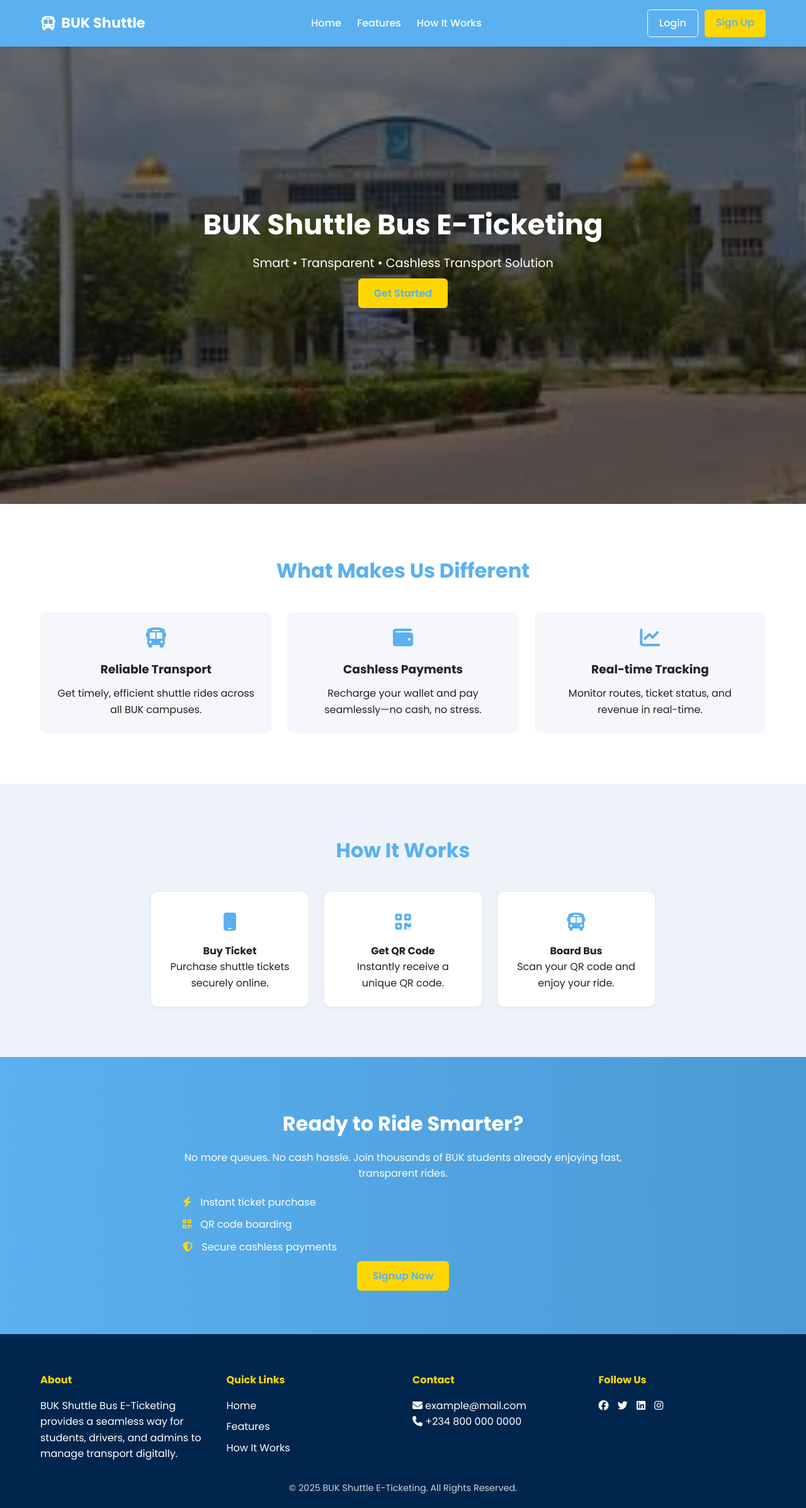
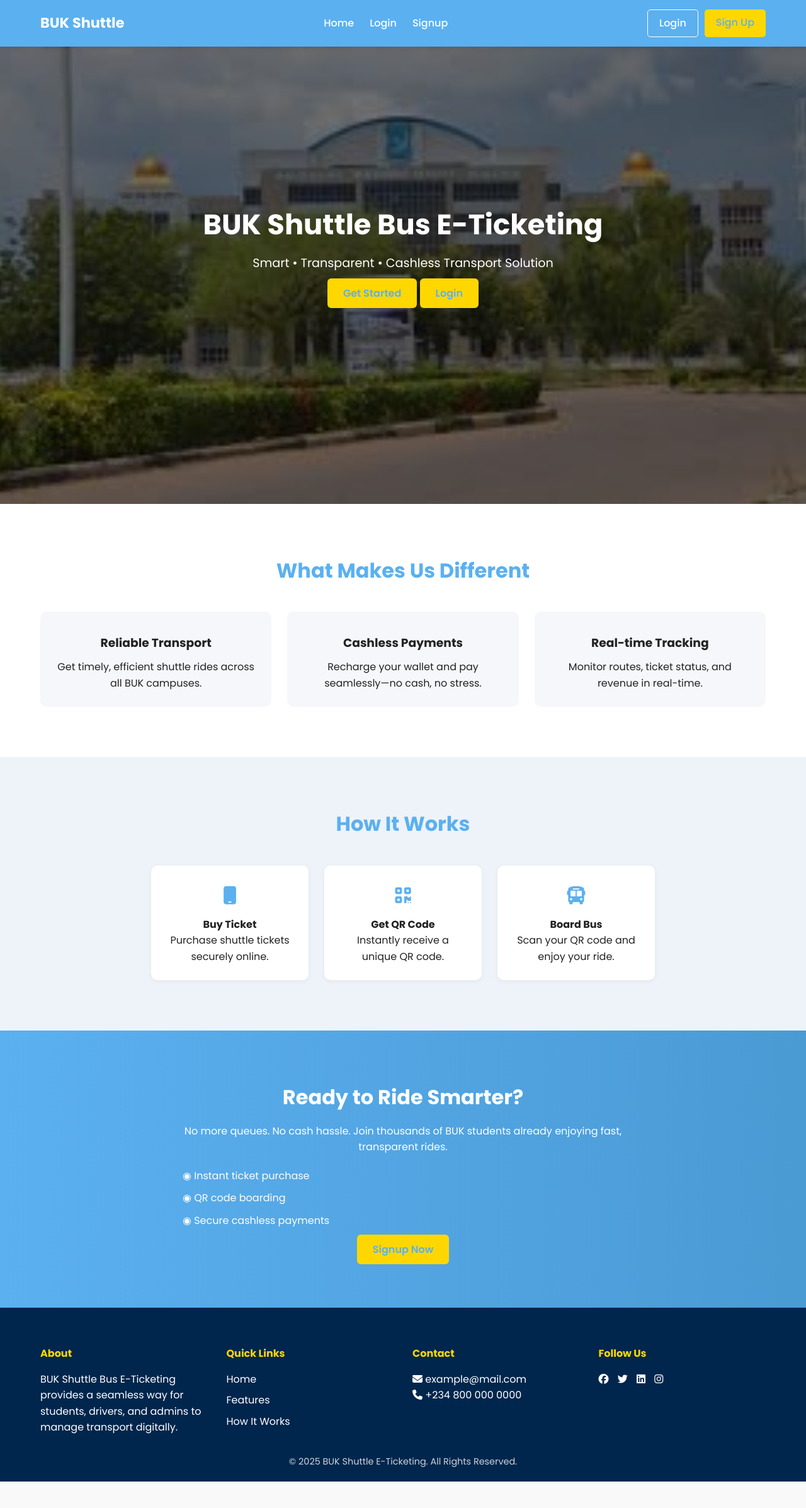
Before and after one commit to ACUBEFX/BUK-E-TICKETING-SYSTEM, a plain HTML site: page index.html in a window 1280 px wide. Shown: the whole page at 63% size. After the commit the page ends 2352 px from the top, so only its background shows below. Drawn offline with Linux system fonts and the light colour scheme.

Commit message:
Refactor index.html for improved layout and links
Updated the HTML structure and content for the BUK Shuttle Bus E-Ticketing page, including navigation links and hero section.

```diff
--- a/index.html
+++ b/index.html
@@ -100,17 +100,17 @@
 <body>
   <header class="navbar">
     <div class="nav-container">
-      <div class="logo"><i class="fa-solid fa-bus"></i> BUK Shuttle</div>
+      <div class="logo"> BUK Shuttle</div>
       <nav id="nav-links">
-        <a href="#home">Home</a>
-        <a href="#features">Features</a>
-        <a href="#how">How It Works</a>
+        <a href="index.html">Home</a>
+        <a href="login.html">Login</a>
+        <a href="signup.html">Signup</a>
       </nav>
       <div class="auth-buttons">
         <a href="login.html" class="btn outline">Login</a>
         <a href="signup.html" class="btn fill">Sign Up</a>
       </div>
-      <div class="menu-toggle" id="menu-toggle"><i class="fa-solid fa-bars"></i></div>
+      <div class="menu-toggle" id="menu-toggle"></div>
     </div>
   </header>
 
@@ -124,7 +124,8 @@
     <div class="hero-content">
       <h1>BUK Shuttle Bus E-Ticketing</h1>
       <p>Smart • Transparent • Cashless Transport Solution</p>
-      <a href="admin-dashboard.html" class="cta-btn">Get Started</a>
+      <a href="signup.html" class="cta-btn">Get Started</a>
+      <a href="login.html" class="cta-btn">Login</a>
     </div>
   </section>
 
@@ -132,17 +133,16 @@
     <h2>What Makes Us Different</h2>
     <div class="feature-cards">
       <div class="card">
-        <i class="fa-solid fa-bus fa-2x"></i>
         <h3>Reliable Transport</h3>
         <p>Get timely, efficient shuttle rides across all BUK campuses.</p>
       </div>
       <div class="card">
-        <i class="fa-solid fa-wallet fa-2x"></i>
+
         <h3>Cashless Payments</h3>
         <p>Recharge your wallet and pay seamlessly—no cash, no stress.</p>
       </div>
       <div class="card">
-        <i class="fa-solid fa-chart-line fa-2x"></i>
+
         <h3>Real-time Tracking</h3>
         <p>Monitor routes, ticket status, and revenue in real-time.</p>
       </div>
@@ -163,9 +163,9 @@
       <h2>Ready to Ride Smarter?</h2>
       <p>No more queues. No cash hassle. Join thousands of BUK students already enjoying fast, transparent rides.</p>
       <ul class="cta-points">
-        <li><i class="fa-solid fa-bolt"></i> Instant ticket purchase</li>
-        <li><i class="fa-solid fa-qrcode"></i> QR code boarding</li>
-        <li><i class="fa-solid fa-shield-halved"></i> Secure cashless payments</li>
+        <li> ◉ Instant ticket purchase</li>
+        <li>◉  QR code boarding</li>
+        <li>◉  Secure cashless payments</li>
       </ul>
       <a href="signup.html" class="btn cta-btn big">Signup Now</a>
     </div>
@@ -180,7 +180,7 @@
       <div>
         <h4>Quick Links</h4>
         <ul>
-          <li><a href="#home">Home</a></li>
+          <li><a href="index.html">Home</a></li>
           <li><a href="#features">Features</a></li>
           <li><a href="#how">How It Works</a></li>
         </ul>
```
